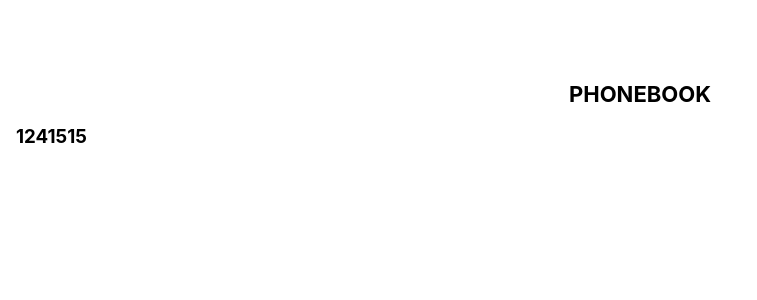
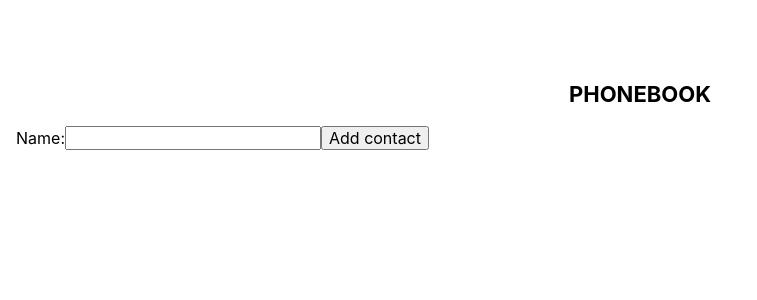
Before and after one commit to tanetti/goit-react-hw-02-phonebook, a React (Create React App) app: page / in a window 1280 px wide. Shown: the top 300 px of the page, without its empty margins (0-757 px from the left). Built offline with nearby package versions, Linux system fonts and the light colour scheme.

Commit message:
Add Formik and YUP

```diff
--- a/src/components/Phonebook/AddContactForm/AddContactForm.jsx
+++ b/src/components/Phonebook/AddContactForm/AddContactForm.jsx
@@ -1,11 +1,42 @@
 import PropTypes from 'prop-types';
-import { Formik } from 'formik';
+import { Formik, Form, Field, ErrorMessage } from 'formik';
+import { createNewValidationSchema } from './validation';
 
-export const AddContactForm = ({ contacts, onNewContactSubmit }) => {
-  return <h3>1241515</h3>;
+export const AddContactForm = ({ contacts, onNewContactAdd }) => {
+  const validationSchema = createNewValidationSchema(contacts);
+
+  const onNewContactSubmit = contact => {
+    onNewContactAdd(contact);
+  };
+
+  return (
+    <Formik
+      initialValues={{
+        name: '',
+      }}
+      validationSchema={validationSchema}
+      onSubmit={values => onNewContactSubmit(validationSchema.cast(values))}
+    >
+      {({ values, errors, touched }) => (
+        <Form autoComplete="off">
+          <label>
+            Name:
+            <Field name="name" />
+            <ErrorMessage name="name" />
+          </label>
+          <button
+            type="submit"
+            disabled={values.name.length === 0 && errors.name && touched.name}
+          >
+            Add contact
+          </button>
+        </Form>
+      )}
+    </Formik>
+  );
 };
 
 AddContactForm.propTypes = {
   contacts: PropTypes.array.isRequired,
-  onNewContactSubmit: PropTypes.func.isRequired,
+  onNewContactAdd: PropTypes.func.isRequired,
 };
--- /dev/null
+++ b/src/components/Phonebook/AddContactForm/validation.js
@@ -0,0 +1,31 @@
+import * as Yup from 'yup';
+
+Yup.addMethod(
+  Yup.string,
+  'notOneOfInLowercase',
+  function (paramArr, errorMessage) {
+    return this.test(`not-One-Of-In-Lowercase`, errorMessage, function (value) {
+      const { path, createError } = this;
+
+      if (paramArr.includes(value?.toLowerCase())) {
+        return createError({ path, message: errorMessage });
+      }
+      return true;
+    });
+  }
+);
+
+export const createNewValidationSchema = contacts => {
+  const existingContactNames = contacts.map(contact =>
+    contact.name.toLowerCase()
+  );
+
+  return Yup.object().shape({
+    name: Yup.string()
+      .trim()
+      .min(2, 'Minimal lenght - 2')
+      .max(50, 'Minimal lenght - 50')
+      .notOneOfInLowercase(existingContactNames, 'Contact already exist')
+      .required('Please enter contact name'),
+  });
+};
--- a/src/components/Phonebook/Phonebook.jsx
+++ b/src/components/Phonebook/Phonebook.jsx
@@ -3,21 +3,22 @@ import { AddContactForm } from './AddContactForm/AddContactForm';
 
 export class Phonebook extends Component {
   state = {
-    contacts: [],
+    contacts: [
+      { name: 'Vlad', phone: '8066' },
+      { name: 'GoPPer', phone: '806633' },
+    ],
     name: '',
   };
 
-  onNewContactSubmit = contact => {
+  onNewContactAdd = contact => {
     console.log(contact);
   };
 
   render() {
-    console.log(this.state.contacts);
-
     return (
       <AddContactForm
         contacts={this.state.contacts}
-        onNewContactSubmit={this.onNewContactSubmit}
+        onNewContactAdd={this.onNewContactAdd}
       />
     );
   }
```
